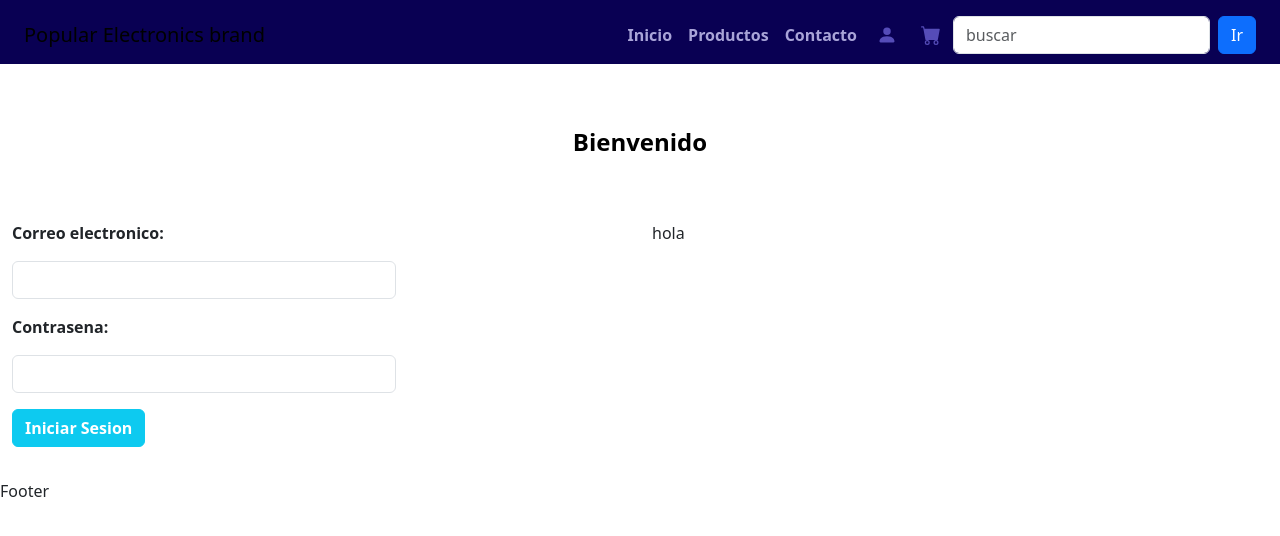
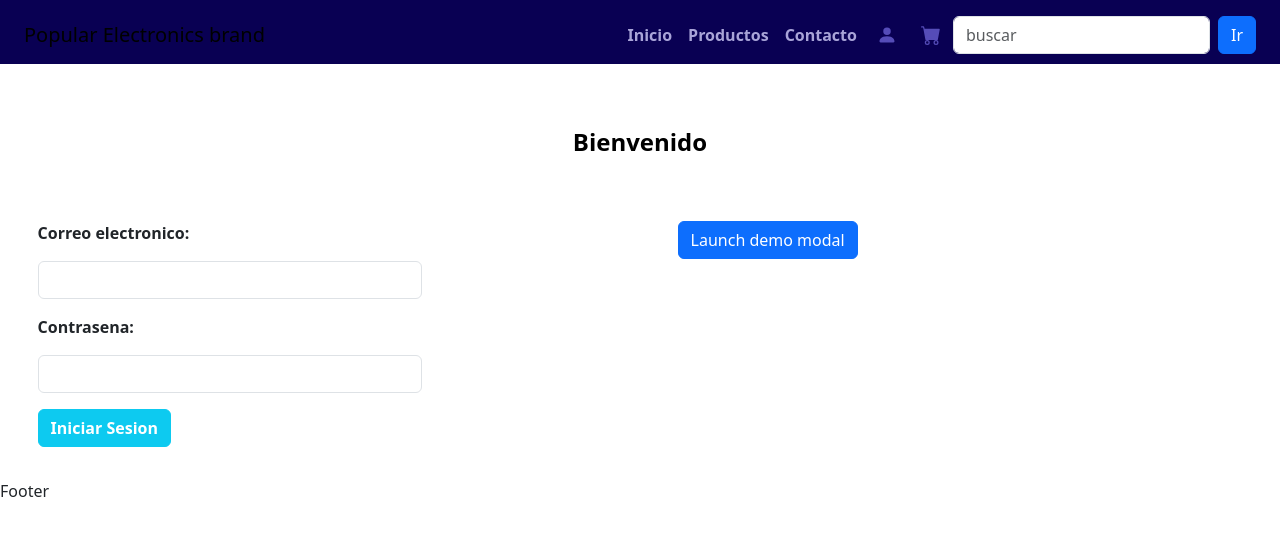
Before and after one commit to Dhokoh/web-app_popular_electronics, a React (Create React App) app: page /login in a window 1280 px wide. Shown: the top 536 px of the page. Built offline with nearby package versions, Linux system fonts and the light colour scheme.

Commit message:
First modal attempt

```diff
--- a/public/index.html
+++ b/public/index.html
@@ -9,7 +9,7 @@
       content="Web site created using create-react-app"
     />
     <link rel="icon" href="%PUBLIC_URL%/favicon.ico" />
-    <link href="https://cdn.jsdelivr.net/npm/bootstrap@5.3.1/dist/css/bootstrap.min.css" rel="stylesheet" integrity="sha384-4bw+/aepP/YC94hEpVNVgiZdgIC5+VKNBQNGCHeKRQN+PtmoHDEXuppvnDJzQIu9" crossorigin="anonymous">
+    <link rel="stylesheet" href="https://cdn.jsdelivr.net/npm/bootstrap@4.1.3/dist/css/bootstrap.min.css" integrity="sha384-MCw98/SFnGE8fJT3GXwEOngsV7Zt27NXFoaoApmYm81iuXoPkFOJwJ8ERdknLPMO" crossorigin="anonymous">
     <link rel="apple-touch-icon" href="%PUBLIC_URL%/logo192.png" />
     <!--
       manifest.json provides metadata used when your web app is installed on a
@@ -40,6 +40,8 @@
       To begin the development, run `npm start` or `yarn start`.
       To create a production bundle, use `npm run build` or `yarn build`.
     -->
-  <script src="https://cdn.jsdelivr.net/npm/bootstrap/dist/js/bootstrap.bundle.min.js"></script>
+    <script src="https://code.jquery.com/jquery-3.3.1.slim.min.js" integrity="sha384-q8i/X+965DzO0rT7abK41JStQIAqVgRVzpbzo5smXKp4YfRvH+8abtTE1Pi6jizo" crossorigin="anonymous"></script>
+    <script src="https://cdn.jsdelivr.net/npm/popper.js@1.14.3/dist/umd/popper.min.js" integrity="sha384-ZMP7rVo3mIykV+2+9J3UJ46jBk0WLaUAdn689aCwoqbBJiSnjAK/l8WvCWPIPm49" crossorigin="anonymous"></script>
+    <script src="https://cdn.jsdelivr.net/npm/bootstrap@4.1.3/dist/js/bootstrap.min.js" integrity="sha384-ChfqqxuZUCnJSK3+MXmPNIyE6ZbWh2IMqE241rYiqJxyMiZ6OW/JmZQ5stwEULTy" crossorigin="anonymous"></script>
   </body>
 </html>
--- a/src/App.css
+++ b/src/App.css
@@ -132,6 +132,11 @@
   font-weight: 600;
   color: #000000;
 }
+
+.login-left-panel{
+  margin-left: 2vw;
+}
+
 .login-form-label{
   font-weight: bold;
 }
--- a/src/pages/Login.js
+++ b/src/pages/Login.js
@@ -1,5 +1,5 @@
 //Dependencies imports
-import 'bootstrap/dist/css/bootstrap.min.css'
+import 'bootstrap/dist/css/bootstrap.min.css';
 
 //Other imports
 
@@ -8,8 +8,8 @@ function Login(){
         <div className='container-fluid login-page-general-container'>
             <div className='row justify-content-center mb-3'>
                 <h4 className='text-center login-page-title'>Bienvenido</h4>
-                <div className='col'>
-                <form action='/login' method='post'>
+                <div className='col login-left-panel'>
+                    <form action='/login' method='post'>
                         <label className='form-label mb-3 login-form-label' htmlFor='email'>Correo electronico: </label>
                         <input className='form-control mb-3 login-form-input' name='email' type='text' required='true'/>
                         <label className='form-label mb-3 login-form-label' htmlFor='password'>Contrasena: </label>
@@ -17,8 +17,32 @@ function Login(){
                         <button className='btn btn-info mb-3 login-btn'>Iniciar Sesion</button>
                     </form>
                 </div>
-                <div className='col'>
-                    hola
+                <div className='col login-left-panel'>
+
+                    <button type="button" class="btn btn-primary" data-toggle="modal" data-target="#exampleModal">
+                        Launch demo modal
+                    </button>
+
+
+                    <div class="modal fade" id="exampleModal" tabindex="-1" role="dialog" aria-labelledby="exampleModalLabel" aria-hidden="true">
+                        <div class="modal-dialog" role="document">
+                            <div class="modal-content">
+                                <div class="modal-header">
+                                    <h5 class="modal-title" id="exampleModalLabel">Modal title</h5>
+                                    <button type="button" class="close" data-dismiss="modal" aria-label="Close">
+                                        <span aria-hidden="true">&times;</span>
+                                    </button>
+                                </div>
+                                <div class="modal-body">
+                                    ...
+                                </div>
+                                <div class="modal-footer">
+                                    <button type="button" class="btn btn-secondary" data-dismiss="modal">Close</button>
+                                    <button type="button" class="btn btn-primary">Save changes</button>
+                                </div>
+                            </div>
+                        </div>
+                    </div>
                 </div>
             </div>
         </div>
```
